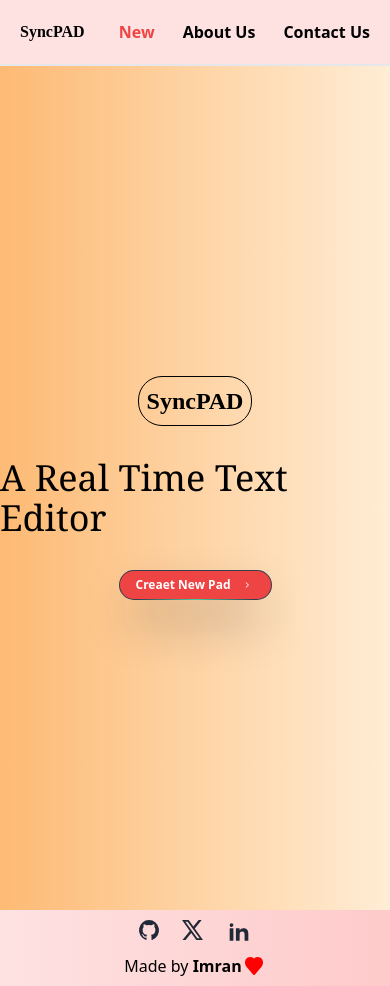
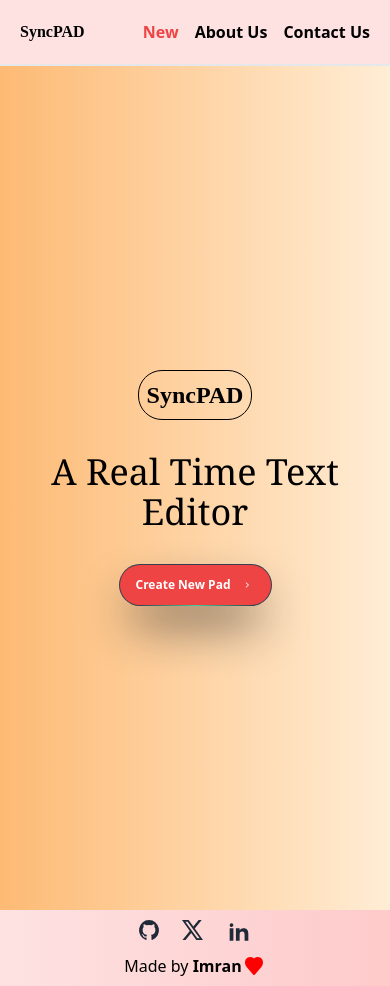
Before and after one commit to imranN74/SyncPad, a React (Vite) app in the folder client/: page / in a window 390 px wide. Built offline with nearby package versions, Linux system fonts and the light colour scheme; no server answers.

Commit message:
add changes on modal

```diff
--- a/client/src/components/CreateModal.tsx
+++ b/client/src/components/CreateModal.tsx
@@ -33,6 +33,7 @@ export const CreateModal: React.FC<{ visiblity: boolean }> = ({
       >
         <div className="relative p-4 w-full max-w-md max-h-full">
           <div className="relative bg-white rounded-lg shadow dark:bg-gray-700">
+            <div className="text-center py-2 font-bold">Create New Pad</div>
             <button
               onClick={() => {
                 window.location.reload();
@@ -65,9 +66,10 @@ export const CreateModal: React.FC<{ visiblity: boolean }> = ({
                 onChange={handleKeyChange}
                 id="first_name"
                 className="bg-gray-50 border border-gray-300 text-gray-900 text-sm rounded-lg focus:ring-blue-500 focus:border-blue-500 block w-full p-2.5 dark:bg-gray-700 dark:border-gray-600 dark:placeholder-gray-400 dark:text-white dark:focus:ring-blue-500 dark:focus:border-blue-500"
-                placeholder="John"
+                placeholder="my_pad"
                 required
               />
+              <span>Don't use space</span>
             </div>
             <div className="p-4 md:p-5 text-center flex flex-col gap-2">
               <button
--- a/client/src/components/Hero.tsx
+++ b/client/src/components/Hero.tsx
@@ -9,7 +9,9 @@ export const Hero = () => {
     <div className="h-dvh flex w-dvw flex-col justify-center items-center gap-8">
       <CreateModal visiblity={modalState} />
       <Logo logoStyle="text-2xl font-bold border border-black p-2 rounded-3xl" />
-      <div className="text-4xl font-serif">A Real Time Text Editor</div>
+      <div className="text-4xl font-serif text-center">
+        A Real Time Text Editor
+      </div>
       <div>
         <button
           onClick={() => {
@@ -20,8 +22,8 @@ export const Hero = () => {
           <span className="absolute inset-0 overflow-hidden rounded-full">
             <span className="absolute inset-0 rounded-full bg-[image:radial-gradient(75%_100%_at_50%_0%,rgba(56,189,248,0.6)_0%,rgba(56,189,248,0)_75%)] opacity-0 transition-opacity duration-500 group-hover:opacity-100" />
           </span>
-          <div className="relative flex space-x-2 items-center z-10 rounded-full bg-red-500 py-0.5 px-4 ring-1 ring-white/10 ">
-            <span>Creaet New Pad</span>
+          <div className="relative flex space-x-2 items-center z-10 rounded-full bg-red-500 py-2 px-4 ring-1 ring-white/10 ">
+            <span>Create New Pad</span>
             <svg
               fill="none"
               height="16"
--- a/client/src/components/Navbar.tsx
+++ b/client/src/components/Navbar.tsx
@@ -5,7 +5,7 @@ export const Navbar = () => {
     <div className="flex justify-between px-5 md:px-10 py-5 border-b-2 bg-red-100">
       <Logo />
       <div>
-        <ul className="flex gap-7 font-semibold">
+        <ul className="flex gap-4 md:gap-7 font-semibold">
           <li>
             <a className="text-red-500 cursor-pointer hover:underline">New</a>
           </li>
```
